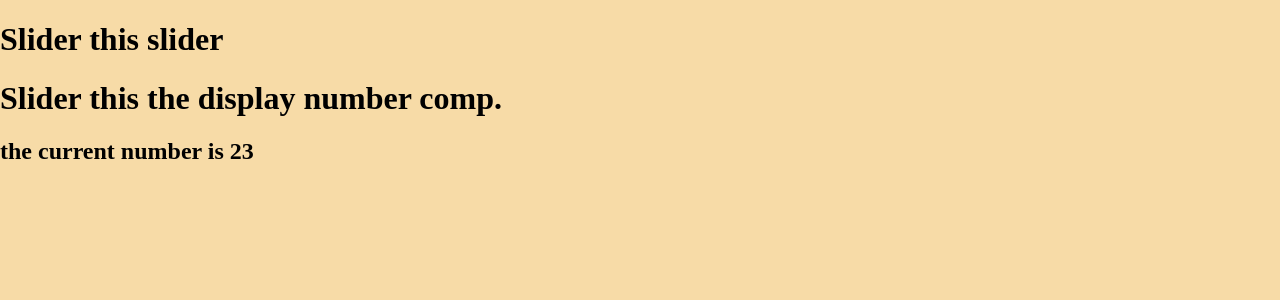
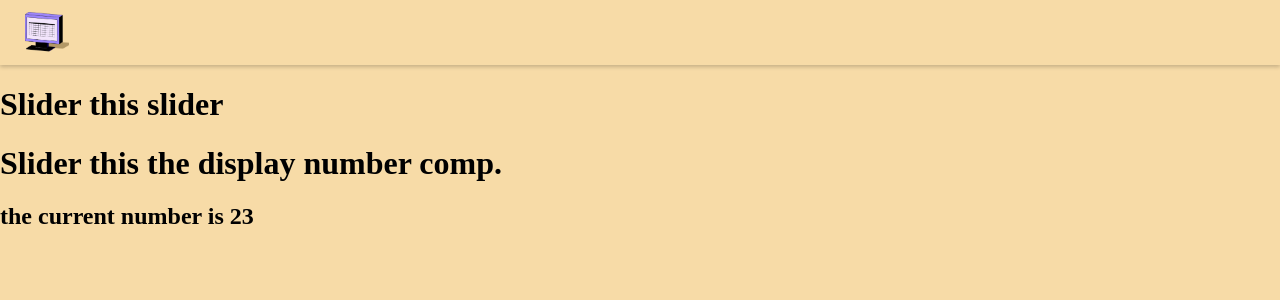
Before and after one commit to Samukat/makeatime, a React (Create React App) app in the folder makeatime/: page / in a window 1280 px wide. Shown: the top 300 px of the page. Built offline with nearby package versions, Linux system fonts and the light colour scheme.

Commit message:
Navigation Bar with logo home button

```diff
--- a/makeatime/src/Components/Layout/index.tsx
+++ b/makeatime/src/Components/Layout/index.tsx
@@ -2,10 +2,12 @@ import React from 'react';
 import './index.scss';
 import { Outlet } from 'react-router-dom';
 import HomePage from '../HomePage/index';
+import NavigationBar from '../NavigationBar/index';
 
 const Layout = () => {
     return (
       <>
+        <NavigationBar />
         <Outlet />
       </>
     );
--- a/makeatime/src/Components/NavigationBar/index.scss
+++ b/makeatime/src/Components/NavigationBar/index.scss
@@ -0,0 +1,57 @@
+* {
+    box-sizing: border-box;
+  }
+
+  .nav{
+    position: relative;
+    padding: 0px 0px 10px 0px;
+    box-shadow: 0 2px 4px 0 rgba(0,0,0,.2);
+    margin: 0px 0px 0px 0px;
+    padding: 7px 5px 4px 5px;
+    background-color: #ffffff00;
+    display: grid;
+    grid-template-columns: 1fr 1fr 1fr;
+    column-gap: 10%;
+    align-items: center;
+
+
+    .site-title {
+      width:68px;
+      height: auto;
+      margin: 0px 5px 0px 10px;
+      padding: 0px 0px 0px 0px;
+      border-radius: 5px;
+      grid-column: 1;
+      &:hover {
+        cursor: pointer;
+        background-color: #f2cd99;
+        //change image to logo_hover.png
+
+      }
+      .logo-image {
+        width: auto;
+        height: 50px;
+        padding: 10px 23px 2px 18px;
+        align-items: center;
+      }
+
+      .text-image {
+        width: auto;
+        height: 30px;
+        padding: 0px 0px 2px 0px;
+      }
+
+    }
+  }
+
+  @media (max-width: 1400px) {
+    .text-image {
+      display: none;
+    }
+    .site-title{
+      width: fit-content !important;
+    }
+    .logo-image{
+      padding: 5px 12px 2px 10px !important;
+    }
+  }
--- a/makeatime/src/Components/NavigationBar/index.tsx
+++ b/makeatime/src/Components/NavigationBar/index.tsx
@@ -1 +1,23 @@
-import React from 'react';
+import React, { useState } from 'react';
+import logoImage from '../../../src/Images/logo.png';
+import logoImage_hov from '../../../src/Images/logo_hover.png';
+
+
+import './index.scss';
+
+const NavigationBar = () => {
+
+  return(
+  <>
+    <nav className="nav">
+      <a href='/' className="site-title">
+        <div className='logo-padding'>
+            <img src={logoImage} alt="logo" className="logo-image" />
+        </div>
+      </a>
+    </nav>
+  </>
+  );
+};
+
+export default NavigationBar;
```
Also changed, not shown: makeatime/src/App.tsx (+1 -23 lines), makeatime/src/Images/logo.png (added), 1 other file (tests, documents, lock files or other folders).
